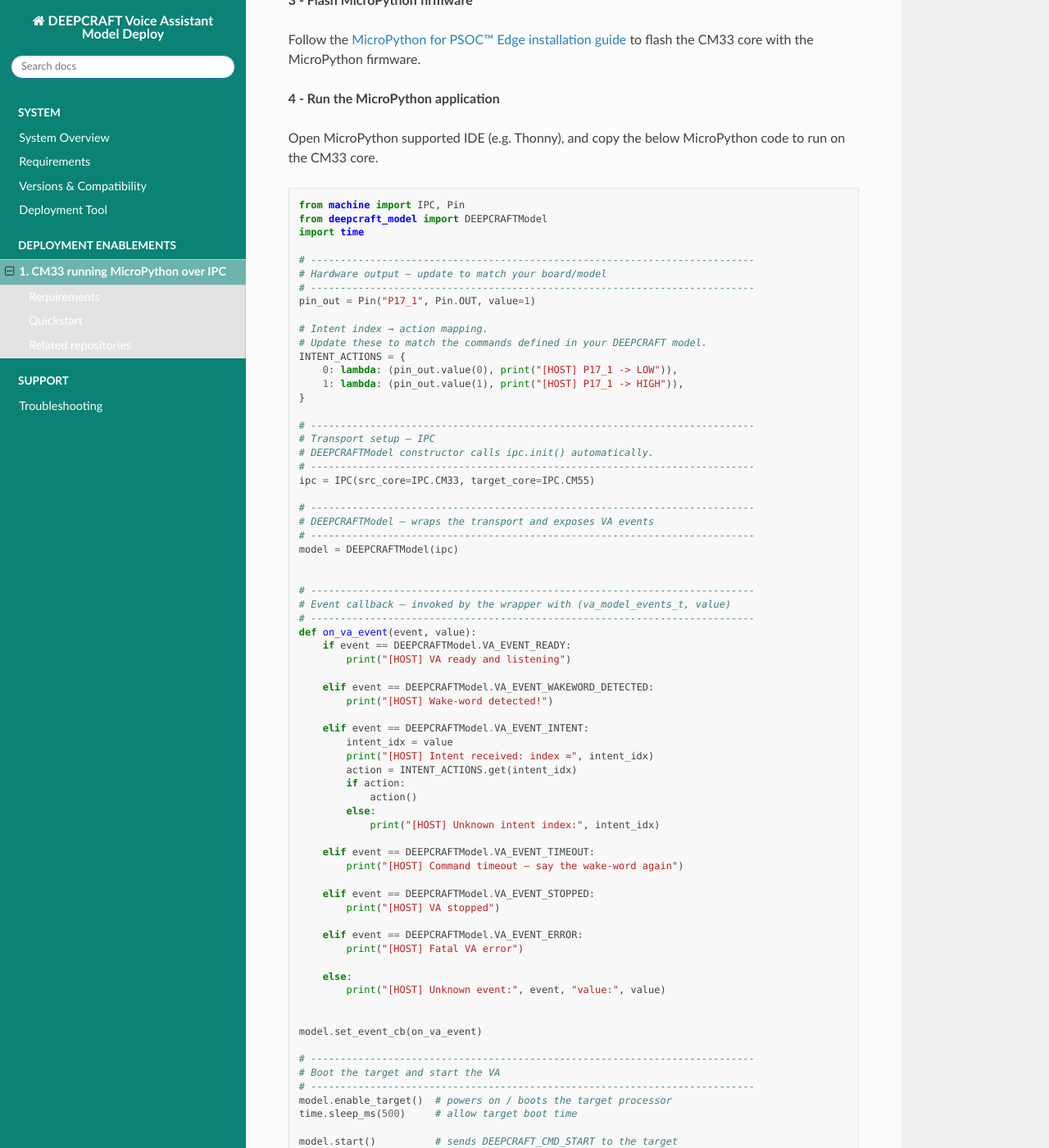
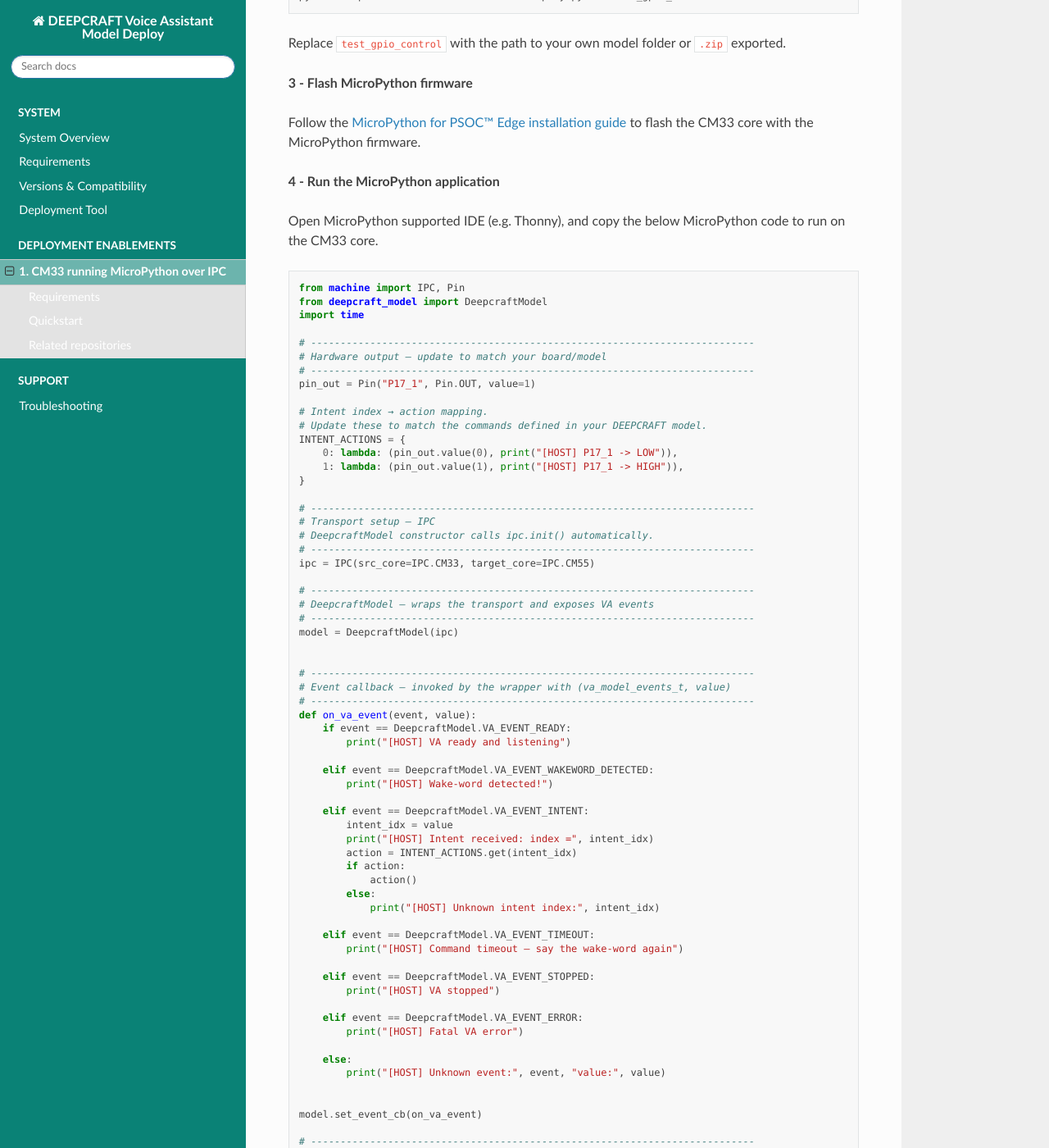
Before and after one commit to Infineon/mtb-example-psoc-edge-voice-assistant-deploy-mpy, a Sphinx documentation site: the page built from docs/enablement_cm33_mpy_ipc.rst, in a window 1280 px wide and 1400 px high, scrolled down 2344 px. Shown: the whole window at 82% size. Built offline with Sphinx 7.4.7 and the Read the Docs theme 3.1.0, drawn with Linux system fonts in a browser that asks for light colours; some of the changed text lies outside the part shown.

```diff
--- a/docs/enablement_cm33_mpy_ipc.rst
+++ b/docs/enablement_cm33_mpy_ipc.rst
@@ -83,7 +86,7 @@ Open MicroPython supported IDE (e.g. Thonny), and copy the below MicroPython cod
 .. code-block:: python
 
    from machine import IPC, Pin
-   from deepcraft_model import DEEPCRAFTModel
+   from deepcraft_model import DeepcraftModel
    import time
 
    # ---------------------------------------------------------------------------
@@ -100,27 +103,27 @@ Open MicroPython supported IDE (e.g. Thonny), and copy the below MicroPython cod
 
    # ---------------------------------------------------------------------------
    # Transport setup — IPC
-   # DEEPCRAFTModel constructor calls ipc.init() automatically.
+   # DeepcraftModel constructor calls ipc.init() automatically.
    # ---------------------------------------------------------------------------
    ipc = IPC(src_core=IPC.CM33, target_core=IPC.CM55)
 
    # ---------------------------------------------------------------------------
-   # DEEPCRAFTModel — wraps the transport and exposes VA events
+   # DeepcraftModel — wraps the transport and exposes VA events
    # ---------------------------------------------------------------------------
-   model = DEEPCRAFTModel(ipc)
+   model = DeepcraftModel(ipc)
 
 
    # ---------------------------------------------------------------------------
    # Event callback — invoked by the wrapper with (va_model_events_t, value)
    # ---------------------------------------------------------------------------
    def on_va_event(event, value):
-       if event == DEEPCRAFTModel.VA_EVENT_READY:
+       if event == DeepcraftModel.VA_EVENT_READY:
            print("[HOST] VA ready and listening")
 
-       elif event == DEEPCRAFTModel.VA_EVENT_WAKEWORD_DETECTED:
+       elif event == DeepcraftModel.VA_EVENT_WAKEWORD_DETECTED:
            print("[HOST] Wake-word detected!")
 
-       elif event == DEEPCRAFTModel.VA_EVENT_INTENT:
+       elif event == DeepcraftModel.VA_EVENT_INTENT:
            intent_idx = value
            print("[HOST] Intent received: index =", intent_idx)
            action = INTENT_ACTIONS.get(intent_idx)
@@ -129,13 +132,13 @@ Open MicroPython supported IDE (e.g. Thonny), and copy the below MicroPython cod
            else:
                print("[HOST] Unknown intent index:", intent_idx)
 
-       elif event == DEEPCRAFTModel.VA_EVENT_TIMEOUT:
+       elif event == DeepcraftModel.VA_EVENT_TIMEOUT:
            print("[HOST] Command timeout — say the wake-word again")
 
-       elif event == DEEPCRAFTModel.VA_EVENT_STOPPED:
+       elif event == DeepcraftModel.VA_EVENT_STOPPED:
            print("[HOST] VA stopped")
 
-       elif event == DEEPCRAFTModel.VA_EVENT_ERROR:
+       elif event == DeepcraftModel.VA_EVENT_ERROR:
            print("[HOST] Fatal VA error")
 
        else:
@@ -159,7 +162,7 @@ Open MicroPython supported IDE (e.g. Thonny), and copy the below MicroPython cod
    # Main event loop
    # ---------------------------------------------------------------------------
    while True:
-       if model.state() == DEEPCRAFTModel.STATE_IDLE:
+       if model.state() == DeepcraftModel.STATE_IDLE:
            break
        time.sleep_ms(10)
 
@@ -190,7 +193,7 @@ Related repositories
      - CM55 firmware and deployment tool
    * - `micropython-deepcraft-model-interface
        <https://github.com/Infineon/micropython-deepcraft-model-interface>`_
-     - MicroPython C extension — ``DEEPCRAFTModel`` and DEEPCRAFT engine
+     - MicroPython C extension — ``DeepcraftModel`` and DEEPCRAFT engine
    * - `MicroPython for PSOC™ Edge
        <https://github.com/Infineon/micropython-psoc-edge>`_
      - MicroPython port for PSOC™ Edge E84 (CM33)
```
Also changed, not shown: other parts of docs/enablement_cm33_mpy_ipc.rst (+3 -0 lines), 1 other file.
